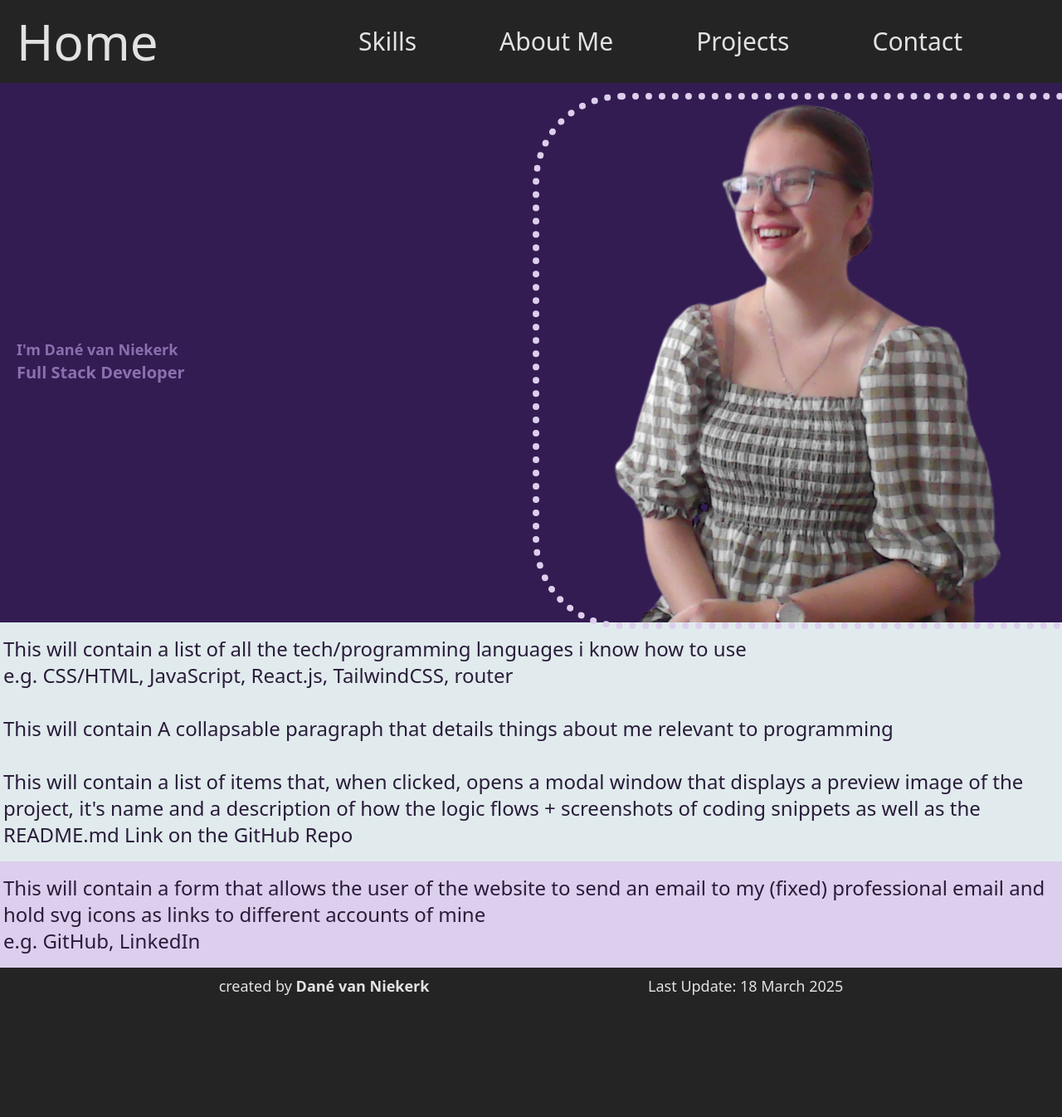
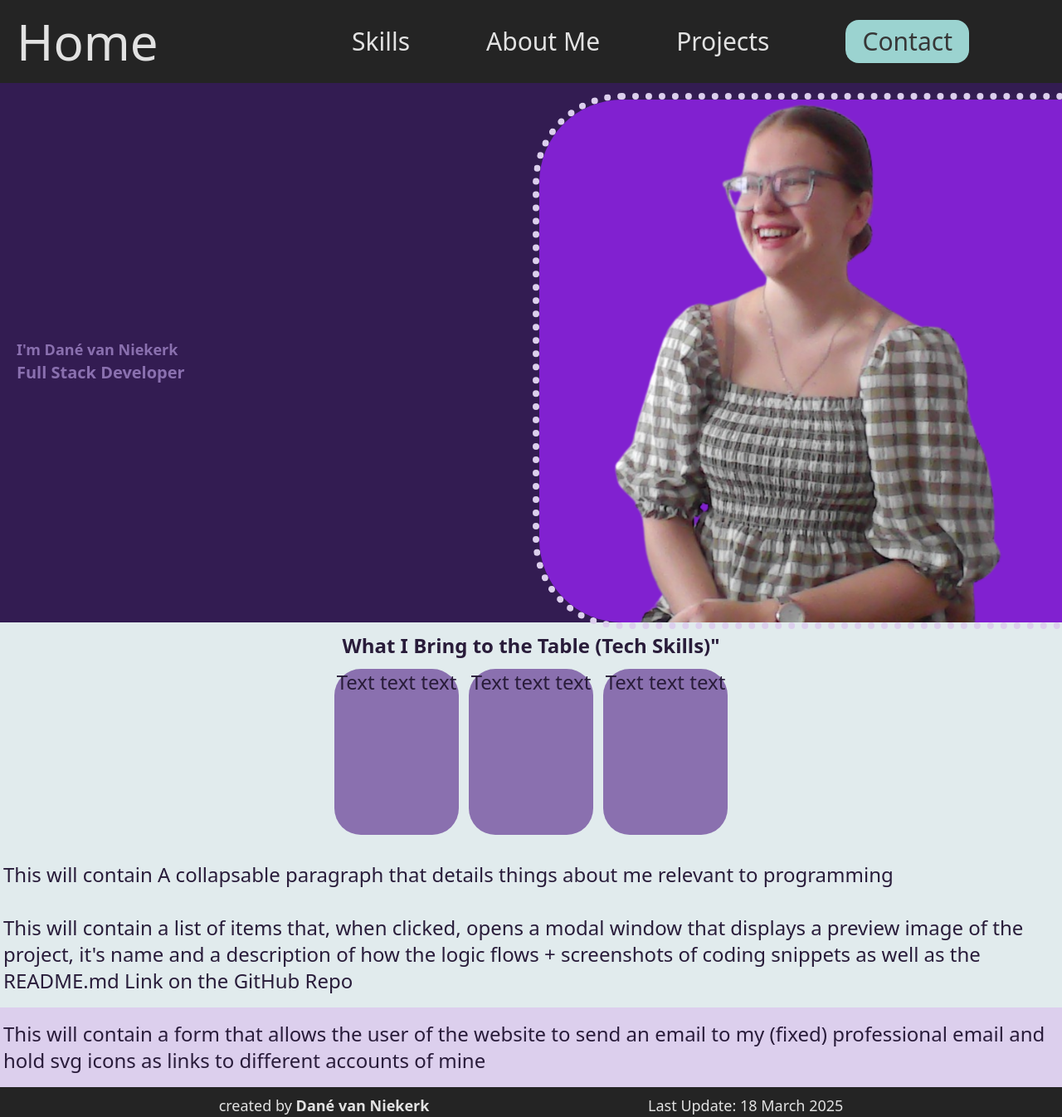
Before and after one commit to DaneVN/Personal_Portfolio_Website, a React (Vite) app in the folder app/: page /backend in a window 1280 px wide. Shown: the whole page at 83% size. Before the commit the page ends 1202 px from the top, so only its background shows below. Built offline with nearby package versions, Linux system fonts and the light colour scheme.

Commit message:
Skills section Concept

```diff
--- a/app/src/assets/components/ContactMeSection.jsx
+++ b/app/src/assets/components/ContactMeSection.jsx
@@ -10,7 +10,6 @@ export default function ContactMe({ className }) {
           an email to my (fixed) professional email and hold svg icons as links
           to different accounts of mine
         </div>
-        <div>e.g. GitHub, LinkedIn</div>
       </section>
     </>
   );
--- /dev/null
+++ b/app/src/assets/elements/SkillCard.jsx
@@ -0,0 +1,13 @@
+import React from "react";
+
+export default function SkillCard({ className, children }) {
+  return (
+    <>
+      <div
+        className={`w-[150px] h-[200px] rounded-4xl text-center ${className}`}
+      >
+        {children}
+      </div>
+    </>
+  );
+}
--- a/app/src/pages/BackEndPage.jsx
+++ b/app/src/pages/BackEndPage.jsx
@@ -2,19 +2,35 @@ import React from "react";
 import IntroSection from "../assets/components/IntroSection";
 import AboutMe from "../assets/components/AboutMe";
 import ContactMe from "../assets/components/ContactMeSection";
+import SkillCard from "../assets/elements/SkillCard";
 
 const FrontEndPage = () => {
   return (
     <div className="bg-[var(--clf-offWhite)] text-[var(--clb-darkest)]  lg:text-2xl">
-      <IntroSection className="bg-[var(--clb-darker)] text-[var(--clb-lighter)]" />
+      <IntroSection
+        className="text-[var(--clb-lighter)] bg-[var(--clb-darker)]"
+        bg="bg-[var(--clb-purple)]"
+      />
 
       {/* section 2: Skills */}
-      <section id="section2" className="py-4 p-1 bg-[var(--clb-accent)]">
-        <div>
-          This will contain a list of all the tech/programming languages i know
-          how to use
+      <section
+        id="section2"
+        className="p-1 pb-4 pt-0 bg-[var(--clb-accent)] flex flex-col items-center"
+      >
+        <h2 className="font-bold py-3">
+          What I Bring to the Table (Tech Skills)"
+        </h2>
+        <div className="flex flex-wrap gap-3">
+          <SkillCard className="bg-[var(--clb-lighter)]">
+            Text text text
+          </SkillCard>
+          <SkillCard className="bg-[var(--clb-lighter)]">
+            Text text text
+          </SkillCard>
+          <SkillCard className="bg-[var(--clb-lighter)]">
+            Text text text
+          </SkillCard>
         </div>
-        <div>e.g. CSS/HTML, JavaScript, React.js, TailwindCSS, router </div>
       </section>
 
       <AboutMe className="bg-[var(--clb-accent)]" />
--- a/app/src/pages/FrontEndPage.jsx
+++ b/app/src/pages/FrontEndPage.jsx
@@ -2,11 +2,15 @@ import React from "react";
 import IntroSection from "../assets/components/IntroSection";
 import AboutMe from "../assets/components/AboutMe";
 import ContactMe from "../assets/components/ContactMeSection";
+import SkillCard from "../assets/elements/SkillCard.jsx";
 
 const FrontEndPage = () => {
   return (
-    <div className="bg-[var(--clf-offWhite)] lg:text-2xl">
-      <IntroSection className="text-[var(--clf-dark)]" />
+    <main className="bg-[var(--clf-offWhite)] scroll-smooth transition-all lg:text-2xl">
+      <IntroSection
+        className="text-[var(--clf-dark)]"
+        bg="bg-[var(--clf-pink)]"
+      />
 
       {/* section 2: Skills */}
       <section
@@ -15,9 +19,15 @@ const FrontEndPage = () => {
       >
         <div>
           This will contain a list of all the tech/programming languages i know
-          how to use
+          how to usee.g. CSS/HTML, JavaScript, React.js, TailwindCSS, router
         </div>
-        <div>e.g. CSS/HTML, JavaScript, React.js, TailwindCSS, router </div>
+        <div className="flex flex-wrap gap-3">
+          <SkillCard className="bg-[var(--clf-blue)]">Text text text</SkillCard>
+          <SkillCard className="bg-[var(--clf-pink)]">Text text text</SkillCard>
+          <SkillCard className="bg-[var(--clf-offWhite)]">
+            Text text text
+          </SkillCard>
+        </div>
       </section>
 
       <AboutMe className="text-[var(--clf-dark)]" />
@@ -36,7 +46,7 @@ const FrontEndPage = () => {
       </section>
 
       <ContactMe className="bg-[var(--clf-pink)] text-[var(--clf-dark)]" />
-    </div>
+    </main>
   );
 };
 
--- a/app/src/pages/Layout.jsx
+++ b/app/src/pages/Layout.jsx
@@ -49,7 +49,7 @@ const Layout = () => {
                 </a>
                 <a
                   href="#section5"
-                  className="active:text-[var(--clb-purple)] active:bold"
+                  className="bg-[var(--clf-blue)] text-[var(--clf-dark)] rounded-2xl py-2 px-5 active:bg-[var(--clb-purple)] active:bold"
                 >
                   Contact
                 </a>
```
